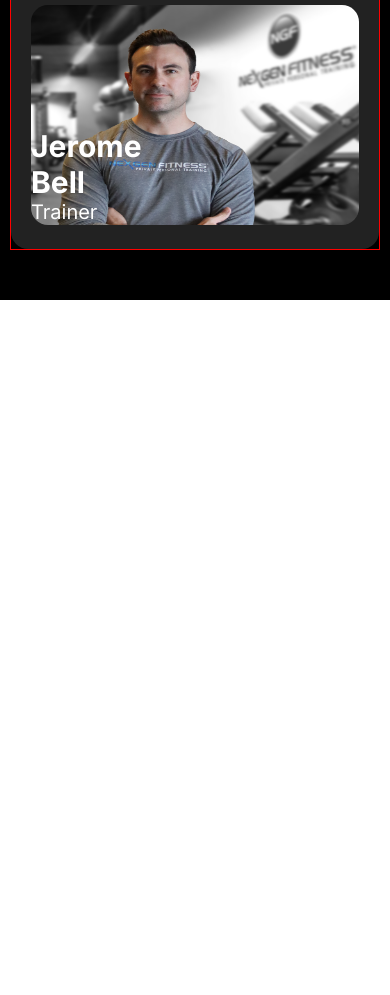
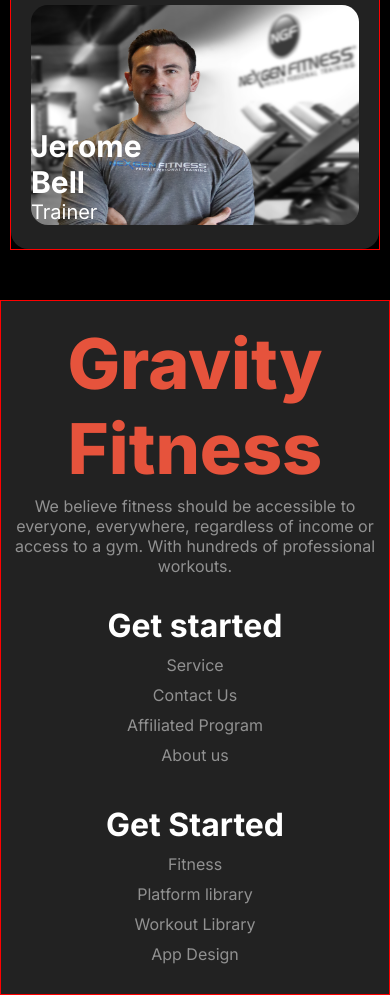
Before and after one commit to 6arjis/Assignment-Two-Batch-Reset, a plain HTML site: page index.html in a window 390 px wide. Shown: the part 4612-5607 px from the top of the page. Before the commit the page ends 4912 px from the top, so only its background shows below. Drawn offline with nearby package versions, Linux system fonts and the light colour scheme; a web font is replaced by a local one.

Commit message:
Footer Done

```diff
--- a/css/responsive.css
+++ b/css/responsive.css
@@ -130,16 +130,39 @@ flex-direction: column;
     position: absolute;
     top: 55%;
 }
+.footer{
+    grid-template-columns: repeat(1,1fr);
+    gap: 10px;
+    padding: 10px;
+    text-align: center;
+}
+
+.brand h1{
+    margin-bottom: 5px;
+}
+.get-start, .brand{
+    margin: 10px 0px;
+}
+.get-start h1{
+    margin-bottom: 10px;
+}
+ul li{
+    list-style: none;
+    margin-bottom: 10px;
+}
 
 }
 @media screen and (min-width: 1024px) {
+    header{
+        padding: 0px 50px;
+    }
     .hover-one {
         padding: 20px;
         background-color: grey;
         opacity: 0.5;
         position: absolute;
         top: 30%;
-        right: 15%;
+        right:14%;
         display: flex;
         align-items: center;
         justify-content: space-evenly;
@@ -150,8 +173,8 @@ flex-direction: column;
         background-color: grey;
         opacity: 0.5;
         position: absolute;
-        top: 55%;
-        right: 33%;
+        top:60%;
+        right: 35%;
         padding: 20px;
         display: flex;
         align-items: center;
@@ -185,6 +208,8 @@ flex-direction: column;
         position: absolute;
         top: 50%;
     }
-
+    .footer{
+        padding: 20px;
+    }
 
 }
--- a/css/style.css
+++ b/css/style.css
@@ -256,3 +256,34 @@ header {
     color:white;
     font-size: 20px;
 }
+/* footer style */
+.footer-container{
+    background-color: rgb(34, 34, 34);
+}
+.footer{
+    display: grid;
+    grid-template-columns: repeat(3,1fr);
+    gap: 50px;
+}
+.footer p,li{
+    color:rgba(255, 255, 255, 0.5);
+}
+.brand h1{
+    font-size: 70px;
+    font-weight: 800;
+    color: rgb(230, 83, 60);
+    margin-bottom: 20px;
+}
+.get-start, .brand{
+    margin: 50px 0px;
+}
+.get-start h1{
+    margin-bottom: 40px;
+    font-size: 32px;
+font-weight: 700;
+color: white;
+}
+ul li{
+    list-style: none;
+    margin-bottom: 20px;
+}
--- a/index.html
+++ b/index.html
@@ -150,6 +150,31 @@
       </div>
 
     </section>
-    <footer class="full"></footer>
+    <footer class="footer-container">
+      <div class="half footer">
+        <div class="brand">
+          <h1>Gravity Fitness</h1>
+          <p>We believe fitness should be accessible to everyone, everywhere, regardless of income or access to a gym. With hundreds of professional workouts.</p>
+        </div>
+        <div class="get-start">
+          <h1>Get started</h1>
+          <ul>
+            <li>Service</li>
+            <li>Contact Us</li>
+            <li>Affiliated Program</li>
+            <li>About us</li>
+          </ul>
+        </div>
+        <div class="get-start">
+          <h1>Get Started</h1>
+          <ul>
+            <li>Fitness</li>
+            <li>Platform library</li>
+            <li>Workout Library</li>
+            <li>App Design</li>
+          </ul>
+        </div>
+      </div>
+    </footer>
   </body>
 </html>
```
